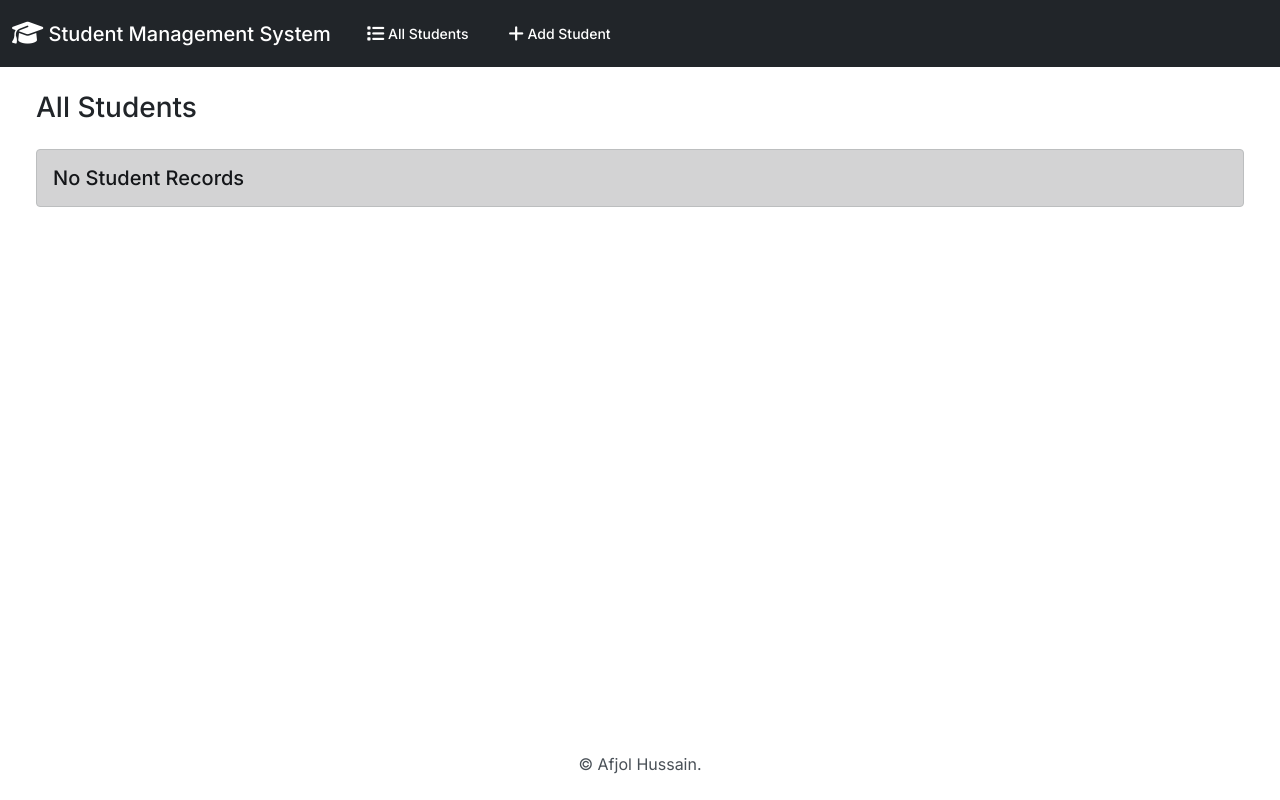
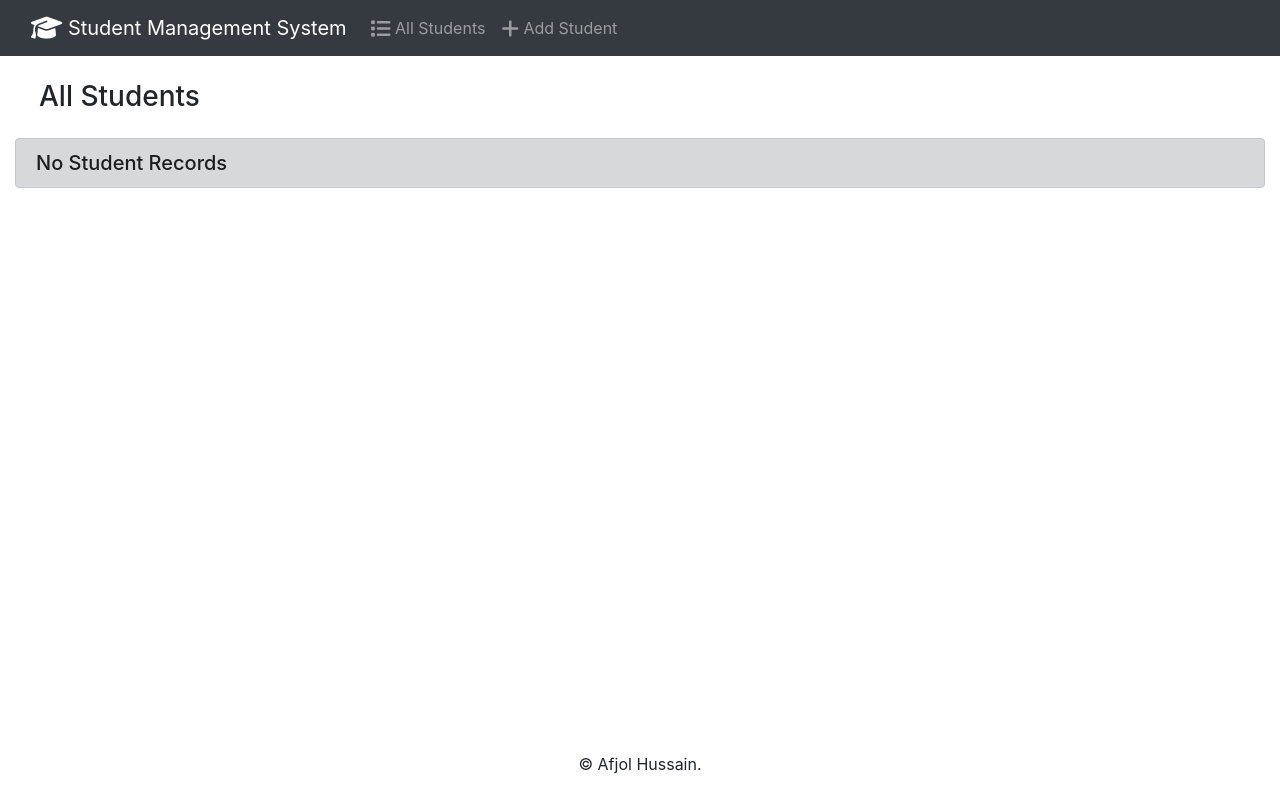
Before and after one commit to Afjol-77/Student-Management-Django, a Django app: page / in a window 1280 px wide. Run offline with Django 4.2, Linux system fonts and the light colour scheme; data that the repository does not hold is empty; some libraries are stand-ins or nearby versions.

Commit message:
Update base.html

```diff
--- a/students/templates/students/base.html
+++ b/students/templates/students/base.html
@@ -3,8 +3,8 @@
 <html lang="en">
   <head>
     <title>Student Management System</title>
-    <link rel="stylesheet" href="https://cdnjs.cloudflare.com/ajax/libs/font-awesome/6.1.1/css/all.min.css">
-    <link href="{% static 'css/bootstrap.min.css' %}" rel="stylesheet">
+    <link  href="https://cdnjs.cloudflare.com/ajax/libs/font-awesome/6.1.1/css/all.min.css" rel="stylesheet">
+    <link href="https://cdn.jsdelivr.net/npm/bootstrap@4.4.1/dist/css/bootstrap.min.css" rel="stylesheet">
   </head>
   <body class="d-flex flex-column min-vh-100">
     <nav class="navbar navbar-expand-lg navbar-dark bg-dark">
```
